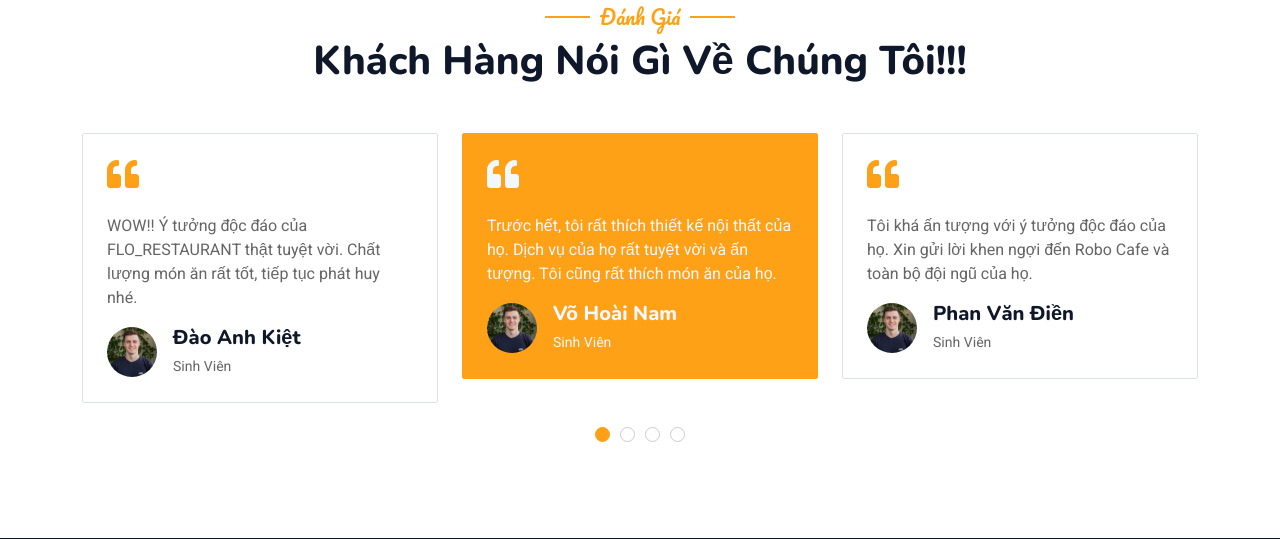
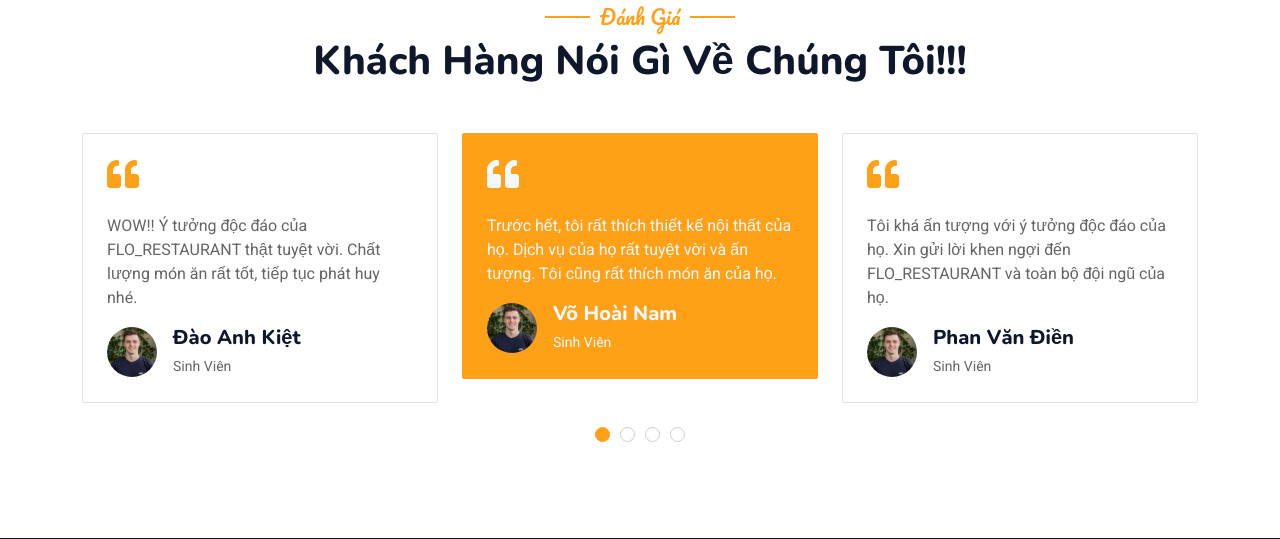
Before and after one commit to Diencoder/RESTAURANT_FLO, a PHP site: page /flo_restaurant/frontend/ in a window 1280 px wide. Shown: the part 3394-3933 px from the top of the page. Run offline with PHP 8.4, Linux system fonts and the light colour scheme; data comes from the database, SQL or seed files in the repository; some libraries are stand-ins or nearby versions.

```diff
--- a/frontend/index.php
+++ b/frontend/index.php
@@ -277,7 +277,7 @@
             <!-- Đánh giá 2 -->
             <div class="testimonial-item bg-transparent border rounded p-4">
                 <i class="fa fa-quote-left fa-2x text-primary mb-3"></i>
-                <p>Tôi khá ấn tượng với ý tưởng độc đáo của họ. Xin gửi lời khen ngợi đến Robo Cafe và toàn bộ đội ngũ của họ.</p>
+                <p>Tôi khá ấn tượng với ý tưởng độc đáo của họ. Xin gửi lời khen ngợi đến FLO_RESTAURANT và toàn bộ đội ngũ của họ.</p>
                 <div class="d-flex align-items-center">
                     <img class="img-fluid flex-shrink-0 rounded-circle" src="../images/avatar1.jpeg" style="width: 50px; height: 50px;">
                     <div class="ps-3">
--- a/frontend/testimonial.php
+++ b/frontend/testimonial.php
@@ -52,7 +52,7 @@
             <!-- Đánh giá 4 -->
             <div class="testimonial-item bg-transparent border rounded p-4">
                 <i class="fa fa-quote-left fa-2x text-primary mb-3"></i>
-                <p>WOW!! Ý tưởng độc đáo của Robo Cafe thật tuyệt vời. Chất lượng món ăn rất tốt, tiếp tục phát huy nhé.</p>
+                <p>WOW!! Ý tưởng độc đáo của FLO_RESTAURANT thật tuyệt vời. Chất lượng món ăn rất tốt, tiếp tục phát huy nhé.</p>
                 <div class="d-flex align-items-center">
                     <img class="img-fluid flex-shrink-0 rounded-circle" src="../images/avatar1.jpeg" style="width: 50px; height: 50px;">
                     <div class="ps-3">
```
